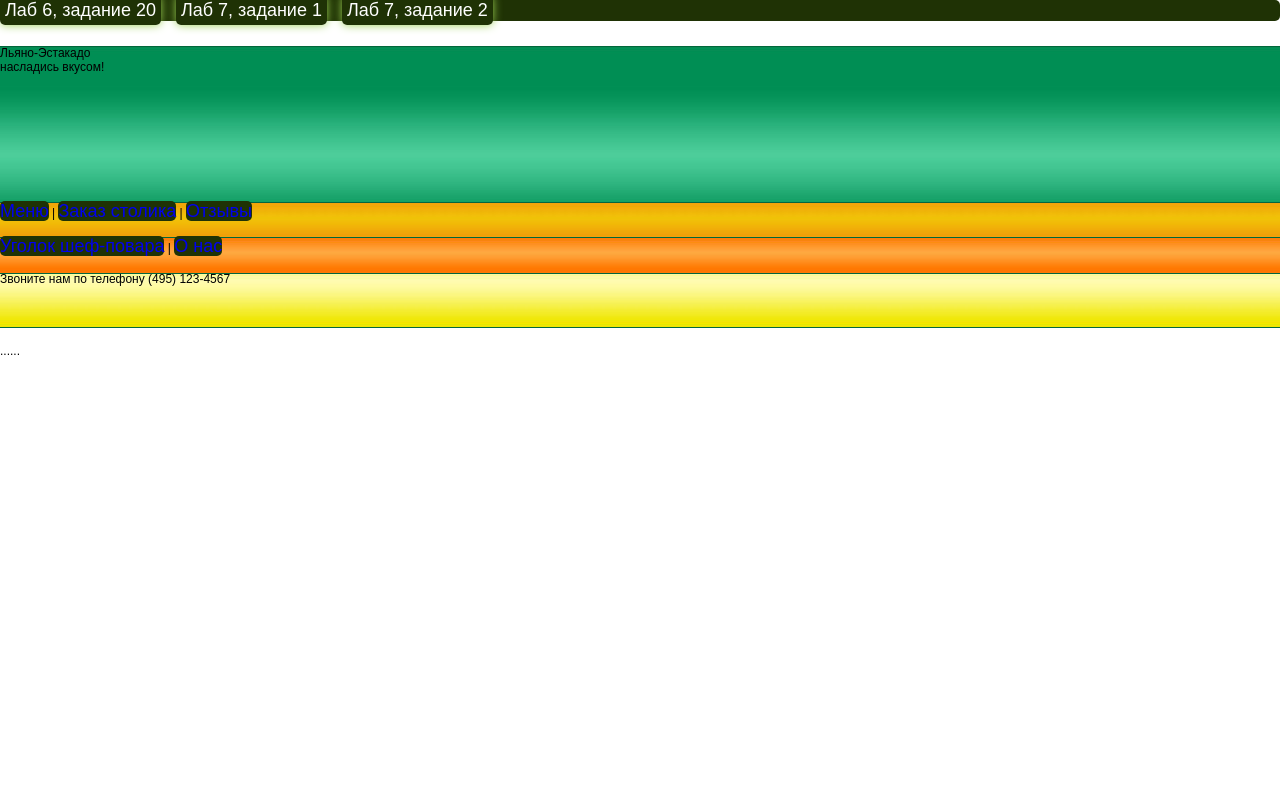
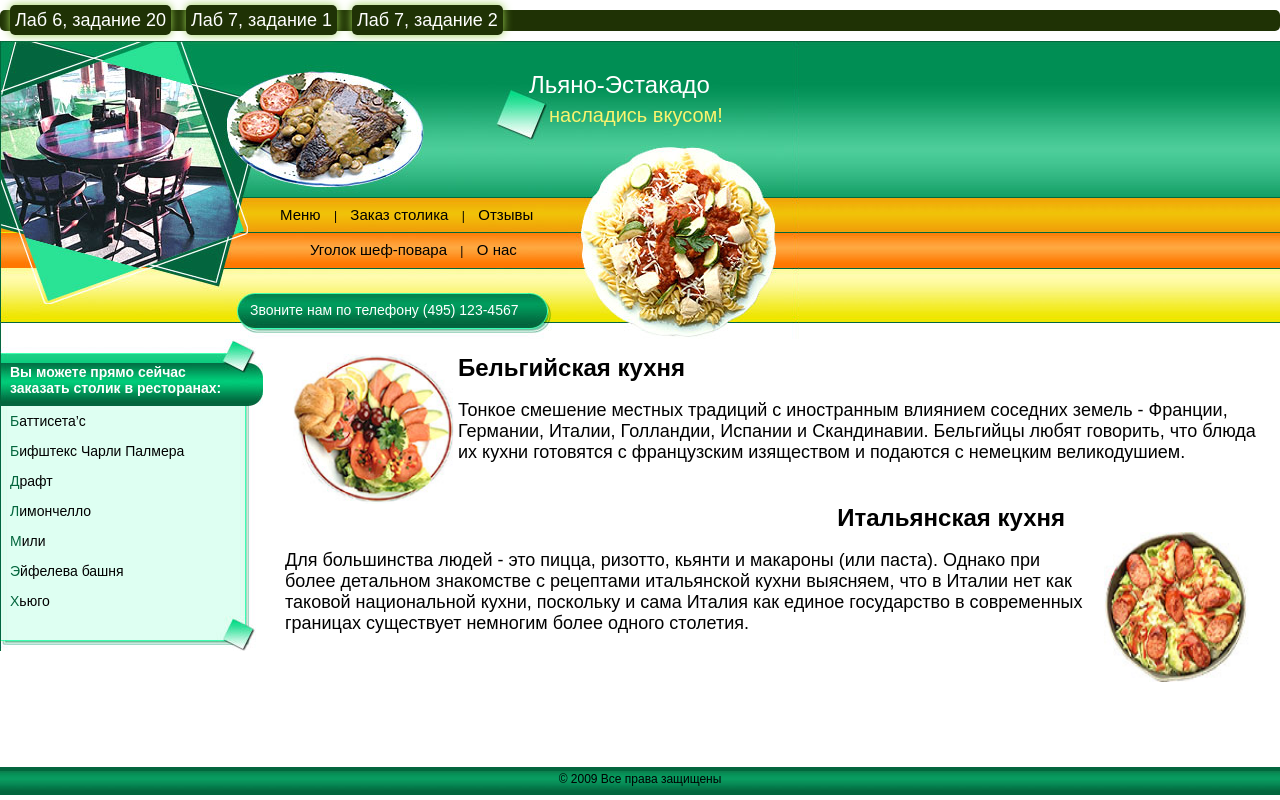
Before and after one commit to anstasiagritsenko/web-lab7, a plain HTML site: page index2.html in a window 1280 px wide. Drawn offline with Linux system fonts and the light colour scheme.

Commit message:
Задание 2.3

```diff
--- a/index2.html
+++ b/index2.html
@@ -4,9 +4,8 @@
 	<link rel="stylesheet" type="text/css" href="style/style2.css">
 	<link rel="stylesheet" type="text/css" href="style/style_menu.css">
 	</head>
-
 	<body>
-	<div class="menu">
+	<div class="menu_l">
 		<a href="lab6.20.html"><span class="menu_s">Лаб 6, задание 20</span></a>
 		<a href="index.html"><span class="menu_s">Лаб 7, задание 1</span></a>
 		<a href="index2.html"><span class="menu_s">Лаб 7, задание 2</span></a>
@@ -42,8 +41,50 @@
 				</div>
 			</div>
 		</div>
-		......
+		<div id="conteyner">
+			<div id="reklama">
+				<div id="reklama_top">
+					<div id="textreklamatop">Вы можете прямо сейчас заказать
+											 столик в ресторанах:
+					</div>
+				</div>
+				<div id="reklama_text">
+					<div id="textreklamatext">
+						<a href="#" class="reklama"> Баттисета’с</a>
+						<a href="#" class="reklama"> Бифштекс Чарли Палмера</a>
+						<a href="#" class="reklama"> Драфт</a>
+						<a href="#" class="reklama"> Лимончелло</a>
+						<a href="#" class="reklama"> Мили</a>
+						<a href="#" class="reklama"> Эйфелева башня</a>
+						<a href="#" class="reklama"> Хьюго</a>
+					</div>
+				</div>
+				<div id="reklama_bottom"></div>
+			</div>
+			<div id="content">
+				<img class="img" src="style/images/bludo1.jpg" align="left">
+				<h1><a href="#">Бельгийская кухня</a><br></h1>
+				<p>Тонкое смешение местных традиций с иностранным
+				влиянием соседних земель - Франции, Германии, Италии,
+				Голландии, Испании и Скандинавии. Бельгийцы любят говорить,
+				что блюда их кухни готовятся с французским изяществом
+				и подаются с немецким великодушием.</p>
+				<div style="clear:both"></div>
+
+				<h1 align="right" class="h1_2"><a href="#">Итальянская кухня </a><br></h1>
+				<img class="img" src="style/images/bludo2.jpg" align="right">
+				<p>Для большинства людей - это пицца, ризотто, кьянти
+				и макароны (или паста). Однако при более детальном
+				знакомстве с рецептами итальянской кухни выясняем,
+				что в Италии нет как таковой национальной кухни, поскольку
+				и сама Италия как единое государство в современных границах
+				существует немногим более одного столетия.</p>
+			</div>
+		</div>
 	</div>
+	<div id="footer">
+        © 2009  Все права защищены
+    </div>
 	</body>
 
 	</html>
--- a/style/style2.css
+++ b/style/style2.css
@@ -1,15 +1,140 @@
 body{
  margin:0px;
+ padding:0;
  font-family: Arial, Helvetica, sans-serif;
  text-align: left;
  font-size: 12px;
 }
+#main{
 
-#main{
+	margin:0 auto;
+}
+#header{
+ width:799px;
+ height:155px;
+ background-image: url(images/header.jpg);
+ background-repeat:no-repeat;
+}
+#menu1{
+ width:799px;
+ height:35px;
+ background-image: url(images/menu1.jpg);
+ background-repeat:no-repeat;
+}
+#menu2{
+ width:799px;
+ height:36px;
+ background-image: url(images/menu2.jpg);
+ background-repeat:no-repeat;
+}
+#menu3{
+ width:799px;
+ height:72px;
+ background-image: url(images/menu3.jpg);
+ background-repeat:no-repeat;
+}
+#reklama{
+ float:left;
+ width:263px;
+}
+#reklama_top{
+ width:263px;
+ height:67px;
+ background-image: url(images/reklama_top.jpg);
+ background-repeat:no-repeat;
+}
+#reklama_text{
+ width:263px;
+ background-image: url(images/reklama_bg.jpg);
+ background-repeat: repeat-y;
+}
+#reklama_bottom{
+ width:263px;
+ height:35px;
+ background-image: url(images/reklama_bottom.jpg);
+ background-repeat:no-repeat;
+}
+#content{
+	position:absolute;
+    left: 270px;
+    padding: 15px;
+}
+#footer{
+ position:absolute;
+ bottom:0;
+ clear:both;
  width:100%;
+ height:28px;
+ background-image: url(images/footer.jpg);
+ background-repeat: repeat-x;
+ text-align:center;
+ padding-top:5px;
+}
+
+#headertext1{
+ width:270px;
+ float:right;
+ font-size:24px;
+ font-family:Arial;
+ padding-top:30px;
+ color: #FFFFFF;
+}
+#headertext2{
+ width:250px;
+ float:right;
+ clear:right;
+ font-size:20px;
+ font-family:Arial;
+ padding-top:5px;
+ color: #faf46e;
+}
+#textmenu1{
+ padding-left:270px;
+ padding-top:10px;
+}
+#textmenu2{
+ padding-left:300px;
+ padding-top:10px;
+}
+#textmenu3{
+ padding-left:250px;
+ padding-top:35px;
+ font-size:14px;
+ color:#FFFFFF;
+}
+a.menu{
+ text-decoration: none;
+ color:#000000;
+ font-size:15px;
+ padding-left:10px;
+ padding-right:10px;
+}
+#textreklamatop{
+ padding:25px 25px 0px 10px;
+ font-size:14px;
+ color:#FFFFFF;
+ font-weight:bold;
+}
+a.reklama{
+ display:block;
+ line-height:30px;
+ text-decoration: none;
+ color:#000000;
+ font-size:14px;
+ padding-left:10px;
+ padding-right:10px;
+}
+a.reklama:first-letter{
+ color:#02663d;
+}
+a{
+ color:#000000;
+}
+a:hover{
+ color:#02663d;
 }
 #header_bg{
- width:___;
+ width:100%;
  height:155px;
  background-image: url(images/header_bg.jpg);
  background-repeat: repeat-x;
@@ -32,18 +157,17 @@ body{
  background-image: url(images/menu3_bg.jpg);
  background-repeat: repeat-x;
 }
-#content{
- position:___;
- left:270px;
- top:298px;
- padding:15px;
+.img {
+	width:170px;
+	height:150px;
 }
-#footer{
- clear:both;
- width:100%;
- height:28px;
- background-image: url(images/footer.jpg);
- background-repeat: repeat-x;
- text-align:center;
- padding-top:5px;
+p {
+	font-size:18px;
+
 }
+h1 {
+	margin:0;
+}
+.h1_2 {
+	margin-right:200px;
+}
--- a/style/style_menu.css
+++ b/style/style_menu.css
@@ -1,6 +1,7 @@
-.menu {
+.menu_l {
 	background:#1f3205;
-	margin:0 0 25px;
+	margin:10px 0;
+	padding:0 10px;
 	font-size:18px;
 	border-radius:5px;
 }
```
Also changed, not shown: index.html (+1 -1 lines), lab6.20.html (+1 -1 lines).
